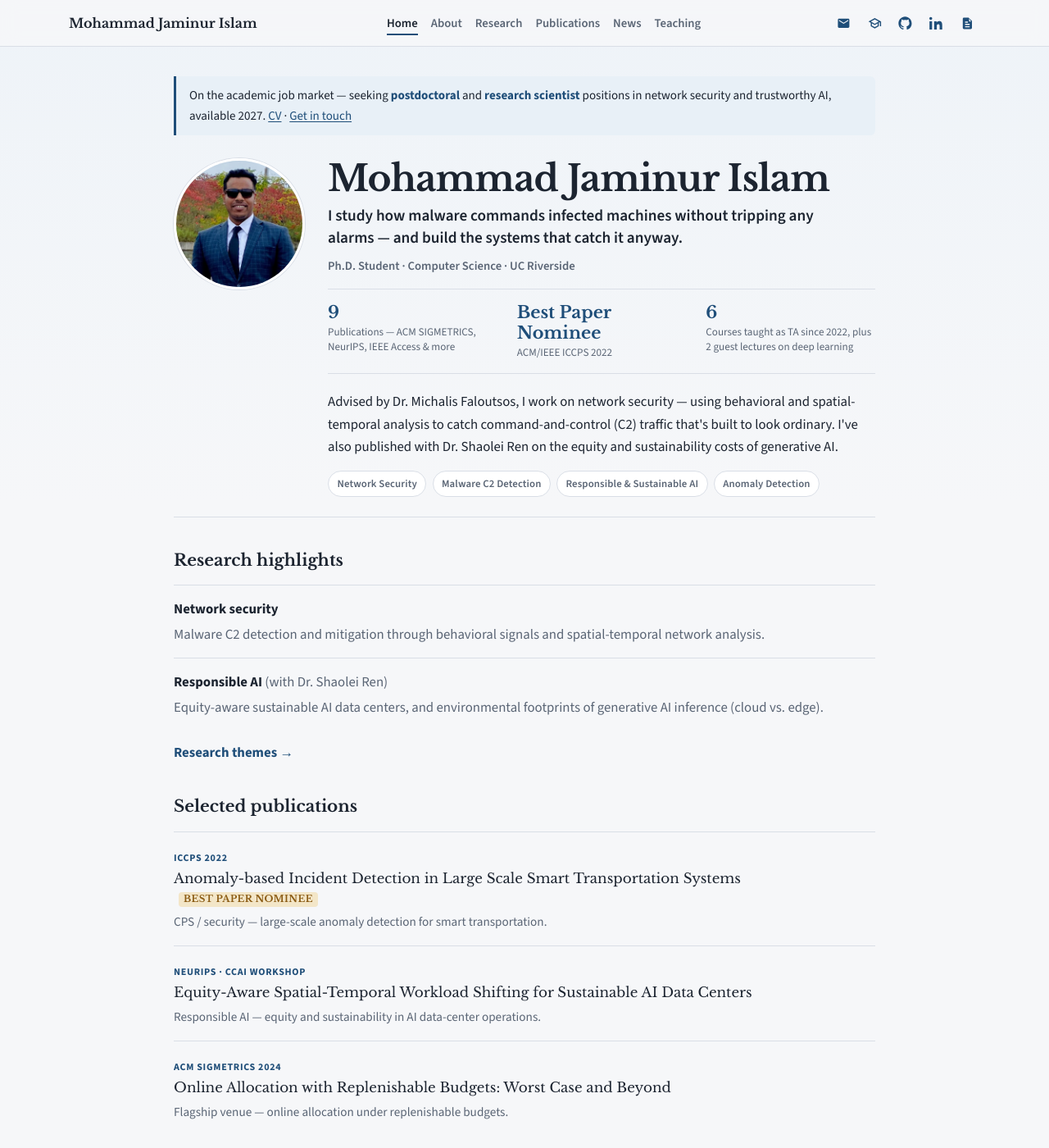
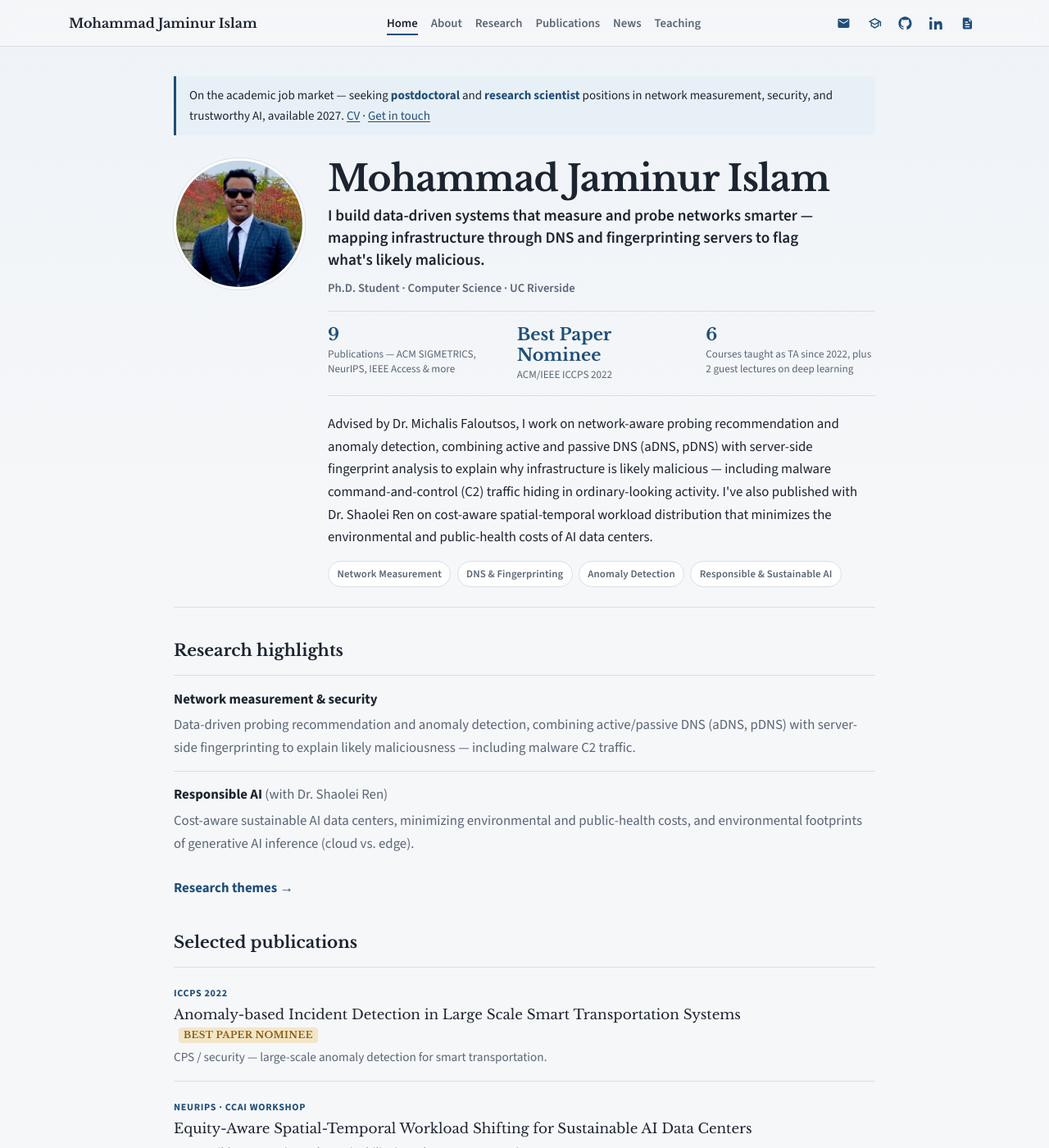
Before and after one commit to mohammadjaminur/mohammadjaminur.github.io, a Jekyll site: the page built from index.md, in a window 1280 px wide and 1400 px high. Shown: the whole window at 82% size. Built offline with Jekyll 4.4.1, drawn with Linux system fonts in a browser that asks for light colours.

Commit message:
Rebalance research framing toward measurement, not just malware detection
Home, About, and Research were centered on malware C2 detection as the
headline; that's one application, not the core work. Rewrite all three to
lead with the actual center of gravity: data-driven network-aware probing
recommendation and anomaly detection, and infrastructure mapping via
active/passive DNS (aDNS, pDNS) combined with server-side fingerprinting
to explain likely maliciousness. Also sharpen the Responsible AI framing
to cost-aware spatial-temporal workload distribution minimizing
environmental and public-health costs (not just equity/sustainability).

```diff
--- a/_config.yml
+++ b/_config.yml
@@ -1,5 +1,5 @@
 title: Mohammad Jaminur Islam
-description: Ph.D. student at UC Riverside — network security
+description: Ph.D. student at UC Riverside — network measurement and security
 author: Mohammad Jaminur Islam
 email: misla056@ucr.edu
 baseurl: ""
--- a/index.md
+++ b/index.md
@@ -2,17 +2,17 @@
 layout: default
 title: Home
 layout_class: home
-description: Ph.D. student at UC Riverside working on network security.
+description: Ph.D. student at UC Riverside working on network measurement and security.
 ---
 
 <div class="wrap wrap-wide">
-  <p class="job-banner">On the academic job market — seeking <strong>postdoctoral</strong> and <strong>research scientist</strong> positions in network security and trustworthy AI, available 2027. <a href="{{ site.cv_url }}" target="_blank" rel="noopener noreferrer">CV</a> · <a href="mailto:{{ site.email }}">Get in touch</a></p>
+  <p class="job-banner">On the academic job market — seeking <strong>postdoctoral</strong> and <strong>research scientist</strong> positions in network measurement, security, and trustworthy AI, available 2027. <a href="{{ site.cv_url }}" target="_blank" rel="noopener noreferrer">CV</a> · <a href="mailto:{{ site.email }}">Get in touch</a></p>
 
   <section class="profile">
     <img class="avatar avatar-lg" src="{{ '/profile.jpg' | relative_url }}" alt="Portrait of Mohammad Jaminur Islam" width="160" height="160">
     <div>
       <h1 class="profile-name">Mohammad Jaminur Islam</h1>
-      <p class="profile-pitch">I study how malware commands infected machines without tripping any alarms — and build the systems that catch it anyway.</p>
+      <p class="profile-pitch">I build data-driven systems that measure and probe networks smarter — mapping infrastructure through DNS and fingerprinting servers to flag what's likely malicious.</p>
       <p class="profile-role">Ph.D. Student · Computer Science · UC Riverside</p>
 
       <div class="stat-row">
@@ -30,12 +30,12 @@ description: Ph.D. student at UC Riverside working on network security.
         </div>
       </div>
 
-      <p class="profile-bio">Advised by Dr.&nbsp;Michalis Faloutsos, I work on network security — using behavioral and spatial-temporal analysis to catch command-and-control (C2) traffic that's built to look ordinary. I've also published with Dr.&nbsp;Shaolei Ren on the equity and sustainability costs of generative AI.</p>
+      <p class="profile-bio">Advised by Dr.&nbsp;Michalis Faloutsos, I work on network-aware probing recommendation and anomaly detection, combining active and passive DNS (aDNS, pDNS) with server-side fingerprint analysis to explain why infrastructure is likely malicious — including malware command-and-control (C2) traffic hiding in ordinary-looking activity. I've also published with Dr.&nbsp;Shaolei Ren on cost-aware spatial-temporal workload distribution that minimizes the environmental and public-health costs of AI data centers.</p>
       <p class="tag-row">
-        <span class="tag">Network Security</span>
-        <span class="tag">Malware C2 Detection</span>
+        <span class="tag">Network Measurement</span>
+        <span class="tag">DNS &amp; Fingerprinting</span>
+        <span class="tag">Anomaly Detection</span>
         <span class="tag">Responsible &amp; Sustainable AI</span>
-        <span class="tag">Anomaly Detection</span>
       </p>
     </div>
   </section>
@@ -43,12 +43,12 @@ description: Ph.D. student at UC Riverside working on network security.
   <h2>Research highlights</h2>
   <ul class="highlight-list">
     <li>
-      <strong>Network security</strong>
-      <p>Malware C2 detection and mitigation through behavioral signals and spatial-temporal network analysis.</p>
+      <strong>Network measurement &amp; security</strong>
+      <p>Data-driven probing recommendation and anomaly detection, combining active/passive DNS (aDNS, pDNS) with server-side fingerprinting to explain likely maliciousness — including malware C2 traffic.</p>
     </li>
     <li>
       <strong>Responsible AI <span style="font-weight:500;color:var(--muted)">(with Dr.&nbsp;Shaolei Ren)</span></strong>
-      <p>Equity-aware sustainable AI data centers, and environmental footprints of generative AI inference (cloud vs. edge).</p>
+      <p>Cost-aware sustainable AI data centers, minimizing environmental and public-health costs, and environmental footprints of generative AI inference (cloud vs. edge).</p>
     </li>
   </ul>
   <a class="more-link" href="{{ '/research/' | relative_url }}">Research themes →</a>
```
Also changed, not shown: about.md (+4 -4 lines), research.md (+5 -5 lines).
